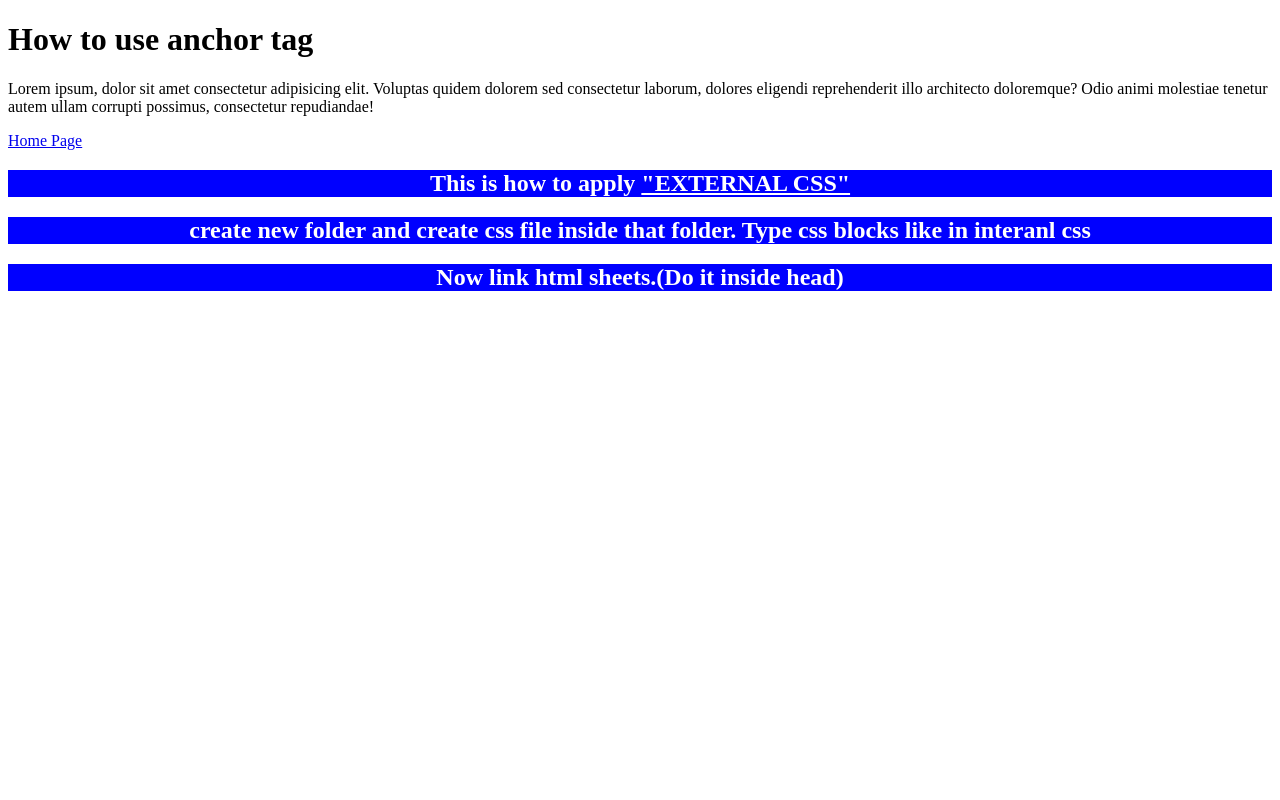
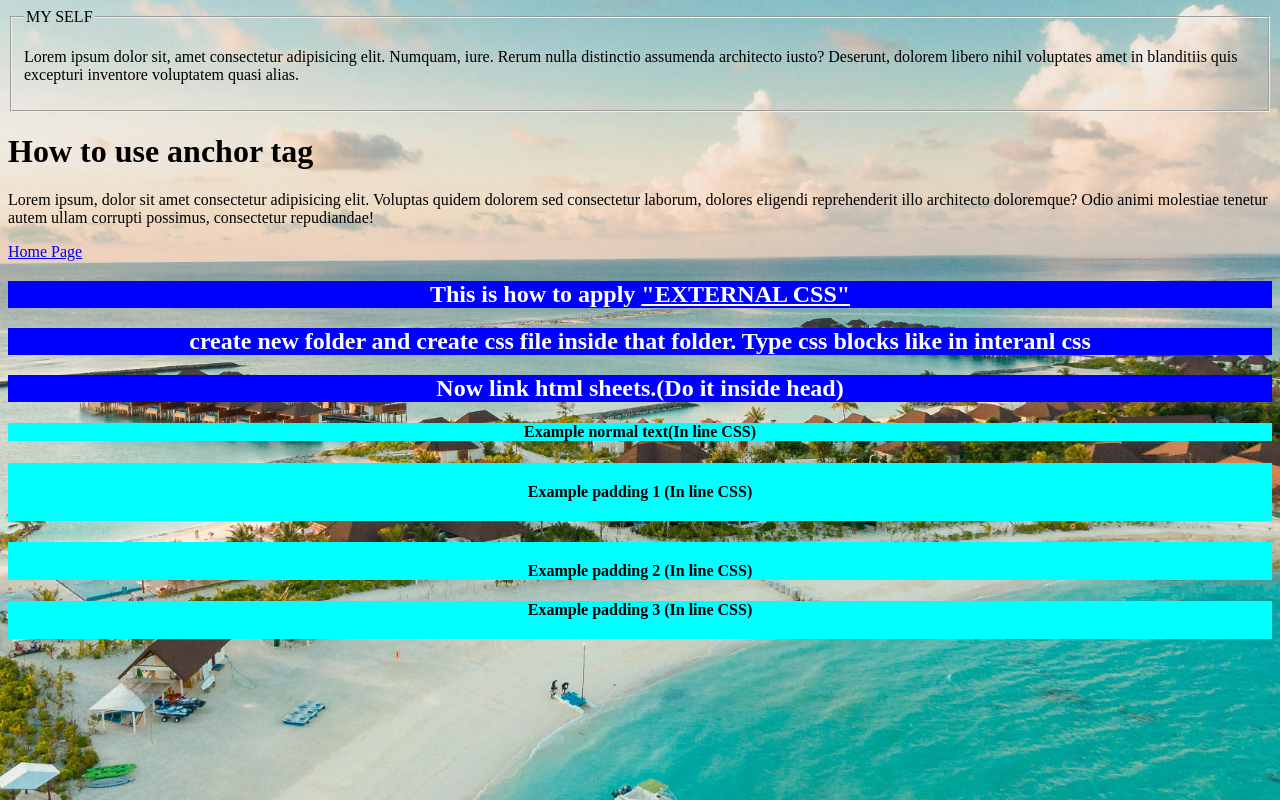
Before and after one commit to MPawan230/Demo-2, a plain HTML site: page icet.html in a window 1280 px wide. Drawn offline with Linux system fonts and the light colour scheme.

Commit message:
margins paddings

```diff
--- a/CSS/style.css
+++ b/CSS/style.css
@@ -13,4 +13,13 @@ h2{
     background-color: red;
     text-align: right;
     color: cyan;
+    padding: 50px;
+    margin: 50px;
 }
+
+body{
+    background-image: url(../IMG/maldives.jpg);     /* adding backgroun image */
+    background-size: cover;                         /* set adjust background to screen size */
+    background-repeat: no-repeat;                   /* Stop/prevent repating background image */
+    background-attachment: fixed;                   /* Stop/prevent background scrolling when scrooling content in the page */
+}
--- a/icet.html
+++ b/icet.html
@@ -9,6 +9,12 @@
 </head>
 
 <body>
+    <fieldset>
+        <legend>MY SELF</legend>
+        <p>Lorem ipsum dolor sit, amet consectetur adipisicing elit. Numquam, iure. Rerum nulla distinctio assumenda
+            architecto iusto? Deserunt, dolorem libero nihil voluptates amet in blanditiis quis excepturi inventore
+            voluptatem quasi alias.</p>
+    </fieldset>
     <h1>How to use anchor tag</h1>
     <p>Lorem ipsum, dolor sit amet consectetur adipisicing elit. Voluptas quidem dolorem sed consectetur laborum,
         dolores eligendi reprehenderit illo architecto doloremque? Odio animi molestiae tenetur autem ullam corrupti
@@ -19,6 +25,12 @@
     <h2>This is how to apply <b><u>"EXTERNAL CSS"</u></b> </h2>
     <h2>create new folder and create css file inside that folder. Type css blocks like in interanl css</h2>
     <h2>Now link html sheets.(Do it inside head)</h2>
+
+    <h4 style="text-align: center; background-color: aqua;">Example normal text(In line CSS)</h4>
+    <h4 style="padding: 20px; text-align: center; background-color: aqua;">Example padding 1 (In line CSS)</h4>
+    <h4 style="padding-top: 20px; text-align: center; background-color: aqua;">Example padding 2 (In line CSS)</h4>
+    <h4 style="padding-bottom: 20px; text-align: center; background-color: aqua;">Example padding 3 (In line CSS)</h4>
+
 </body>
 
 </html>
```
Also changed, not shown: index.html (+5 -6 lines), IMG/maldives.jpg (added).
